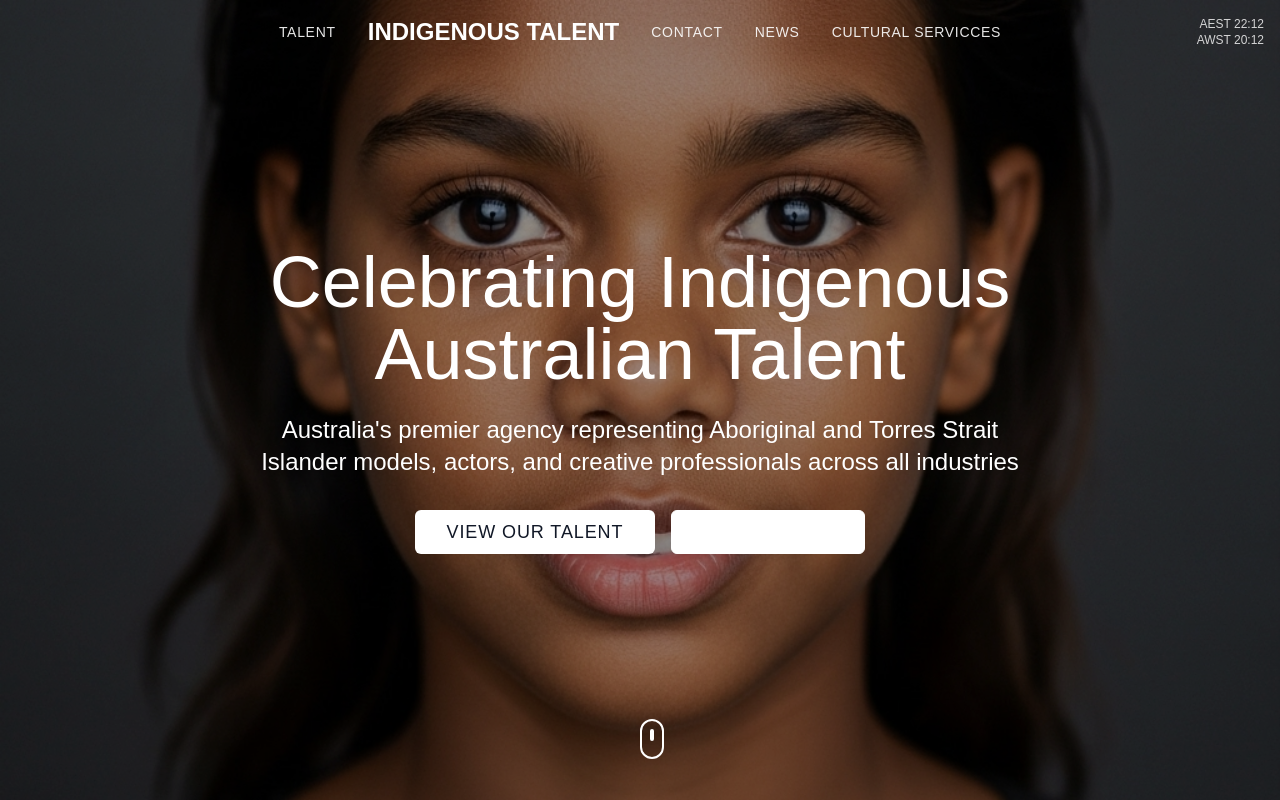
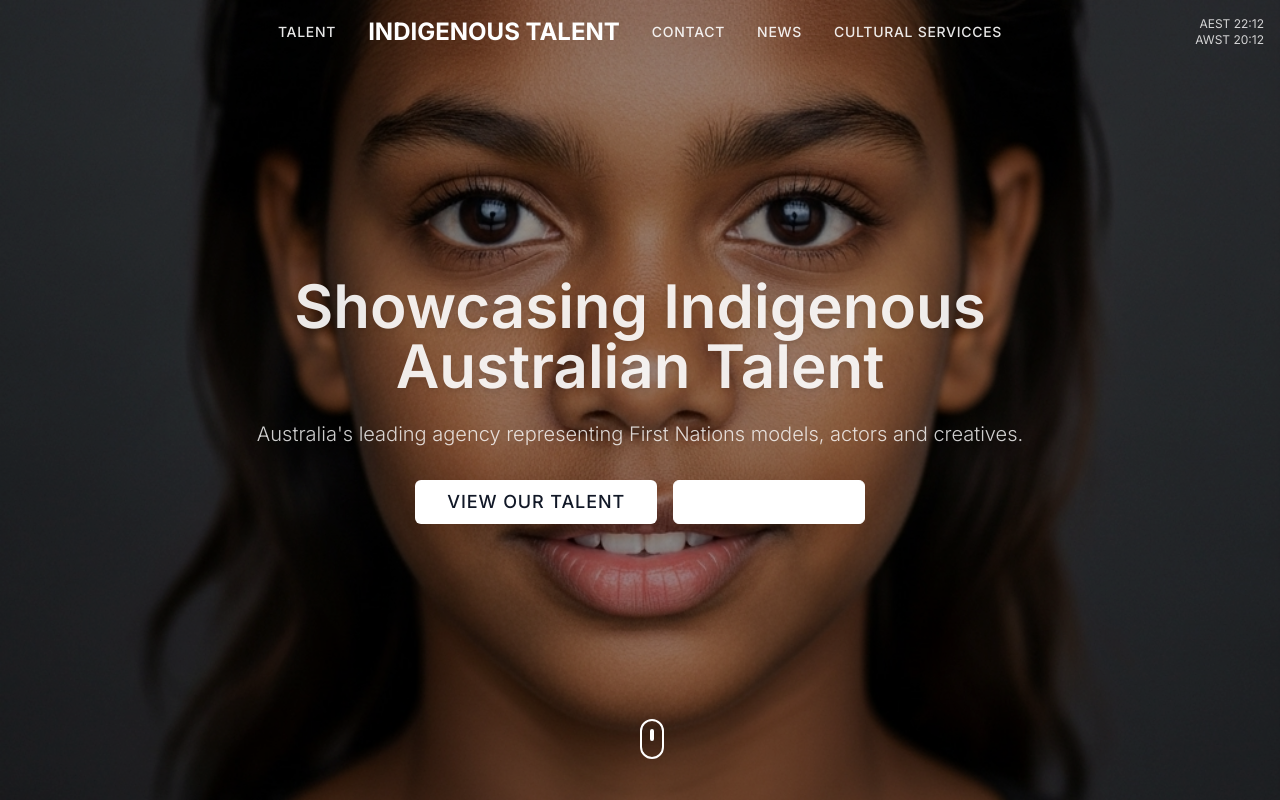
Before and after one commit to NorthKanye/Indtest, a Next.js app: page / in a window 1280 px wide. Shown: the top 800 px of the page. Built offline with nearby package versions, Linux system fonts and the light colour scheme.

Commit message:
Apply modern styling to hero header

```diff
--- a/app/layout.tsx
+++ b/app/layout.tsx
@@ -1,5 +1,8 @@
 import type { Metadata } from 'next'
+import { Inter } from 'next/font/google'
 import './globals.css'
+
+const inter = Inter({ subsets: ['latin'] })
 
 export const metadata: Metadata = {
   title: 'v0 App',
@@ -14,7 +17,7 @@ export default function RootLayout({
 }>) {
   return (
     <html lang="en">
-      <body>{children}</body>
+      <body className={inter.className}>{children}</body>
     </html>
   )
 }
--- a/app/page.tsx
+++ b/app/page.tsx
@@ -29,14 +29,13 @@ export default function Component() {
 
         {/* Hero Content */}
         <div className="relative z-10 text-center text-white max-w-4xl mx-auto px-4">
-          <h1 className="text-5xl lg:text-7xl font-light mb-6 leading-tight">
-            Celebrating Indigenous
+          <h1 className="text-4xl md:text-6xl font-semibold drop-shadow-md mb-6 leading-tight text-white/90">
+            Showcasing Indigenous
             <br />
             Australian Talent
           </h1>
-          <p className="text-xl lg:text-2xl mb-8 font-light max-w-3xl mx-auto leading-relaxed">
-            Australia's premier agency representing Aboriginal and Torres Strait Islander models, actors, and creative
-            professionals across all industries
+          <p className="text-lg md:text-xl mb-8 font-light max-w-3xl mx-auto leading-relaxed text-white/80">
+            Australia's leading agency representing First Nations models, actors and creatives.
           </p>
           <div className="flex flex-col sm:flex-row gap-4 justify-center">
             <Button
--- a/styles/globals.css
+++ b/styles/globals.css
@@ -3,7 +3,7 @@
 @tailwind utilities;
 
 body {
-  font-family: Arial, Helvetica, sans-serif;
+  /* Font family is set via next/font in the RootLayout */
 }
 
 @layer utilities {
```
